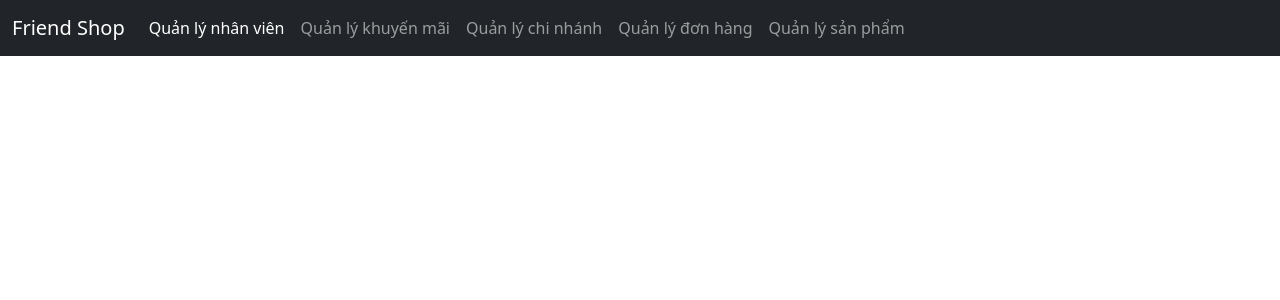
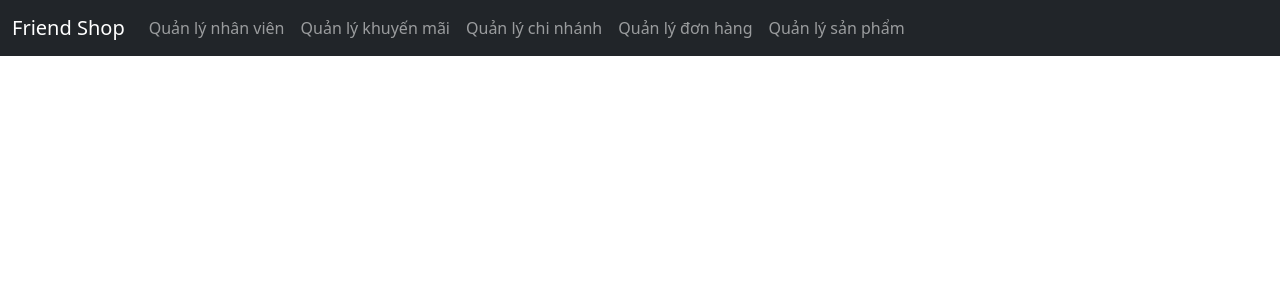
Before and after one commit to bao-nguyenbku/FRIEND_SHOP, a PHP site: page /index.php in a window 1280 px wide. Shown: the top 300 px of the page. Run offline with PHP 8.4, Linux system fonts and the light colour scheme; data that the repository does not hold is empty; some libraries are stand-ins or nearby versions.

Commit message:
css header

```diff
--- a/header.php
+++ b/header.php
@@ -35,7 +35,7 @@ session_start();
             <div class="collapse navbar-collapse" id="navbarSupportedContent">
                 <ul class="navbar-nav me-auto mb-2 mb-lg-0">
                     <li class="nav-item">
-                        <a class="nav-link active" aria-current="page" href="manageStaff.php">Quản lý nhân viên</a>
+                        <a class="nav-link" aria-current="page" href="manageStaff.php">Quản lý nhân viên</a>
                     </li>
                     <li class="nav-item">
                         <a class="nav-link" href="managePromotion.php">Quản lý khuyến mãi</a>
```
